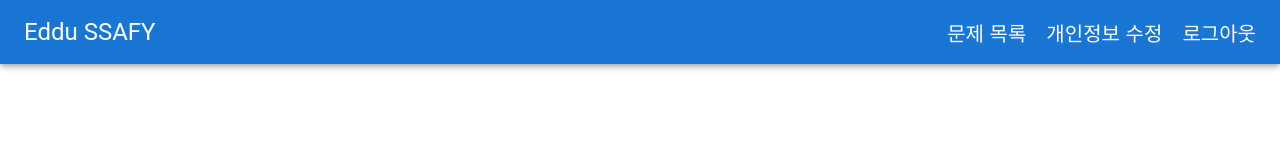
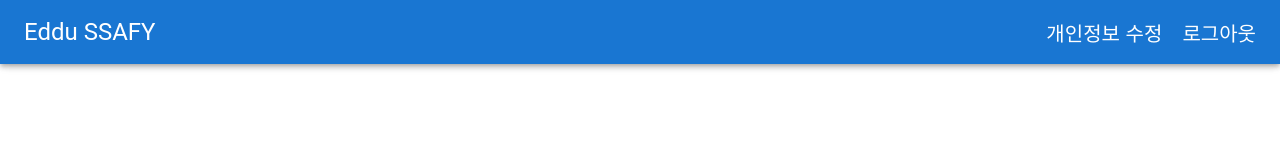
Before and after one commit to Kim-Ji-soo/EdduSSAFY, a React (Create React App) app in the folder frontend/: page /logout in a window 1280 px wide. Shown: the top 160 px of the page. Built offline with nearby package versions, Linux system fonts and the light colour scheme.

Commit message:
교수만 문제목록 볼 수 있게 수정

```diff
--- a/frontend/src/components/Navbar.js
+++ b/frontend/src/components/Navbar.js
@@ -12,10 +12,11 @@ import {
 import DrawerComponent from "./Drawer";
 import classes from "../css/navbar.module.css";
 import { Outlet } from "react-router-dom";
-
+import { useSelector } from "react-redux";
 export default function Navbar() {
   const theme = useTheme();
   const isMobile = useMediaQuery(theme.breakpoints.down("md"));
+  const position = useSelector((state)=>state.user.value.position);
   return (
     <>
       <AppBar>
@@ -32,9 +33,11 @@ export default function Navbar() {
             <DrawerComponent></DrawerComponent>
           ) : (
             <div className={classes.navlinks}>
+              {position ==="professor" &&
               <Link to="/problemlist" className={classes.link}>
                 문제 목록
               </Link>
+              }
               <Link to="/userprofile" className={classes.link}>
                 개인정보 수정
               </Link>
--- a/frontend/src/redux/user.js
+++ b/frontend/src/redux/user.js
@@ -9,6 +9,7 @@ export const userSlice = createSlice({
       nickName: "",
       tel: "",
       email: "",
+      position : "",
     },
   },
   reducers: {
@@ -24,6 +25,7 @@ export const userSlice = createSlice({
       state.value.nickName = "";
       state.value.tel = "";
       state.value.email = "";
+      state.value.position ="";
     }
   },
 });
```
